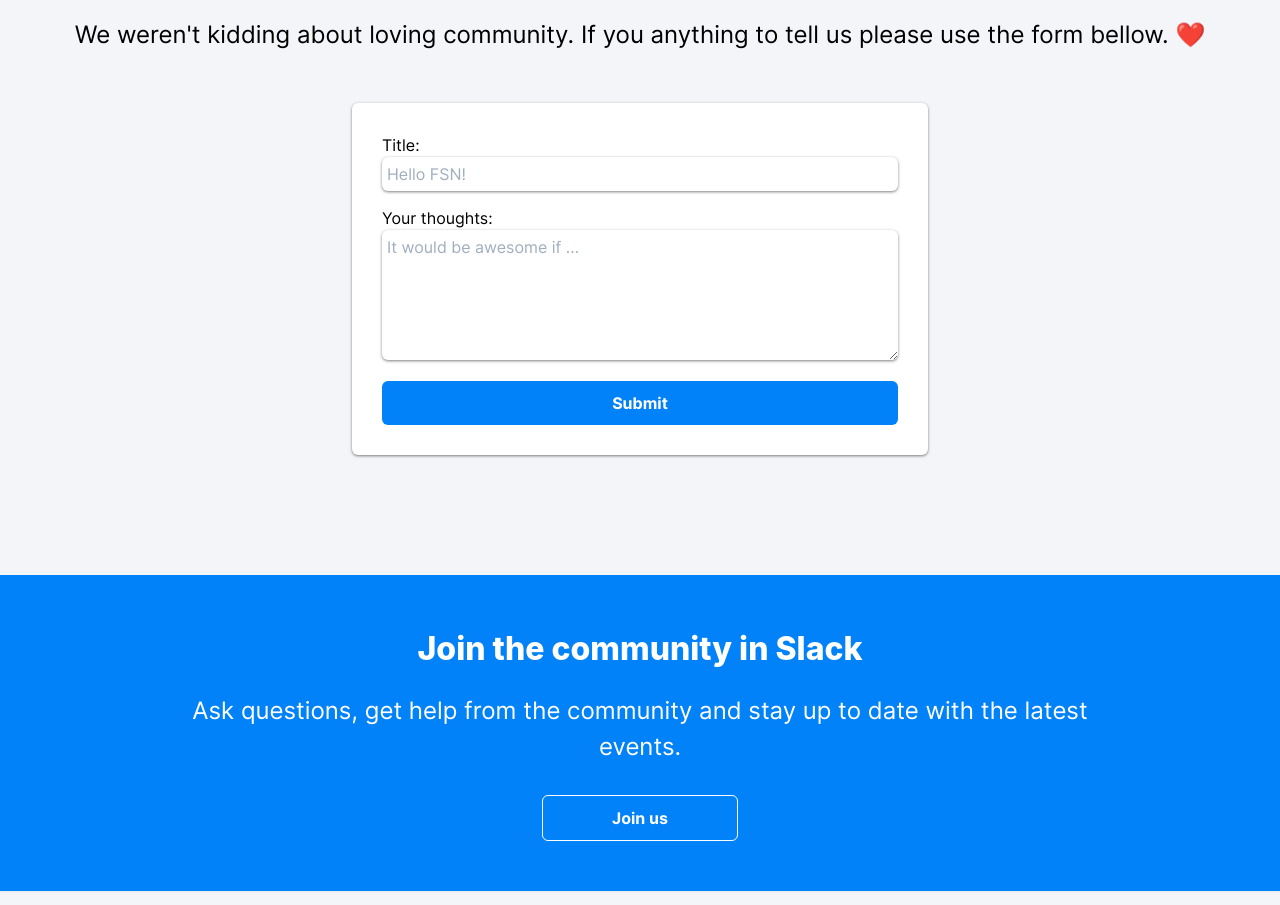
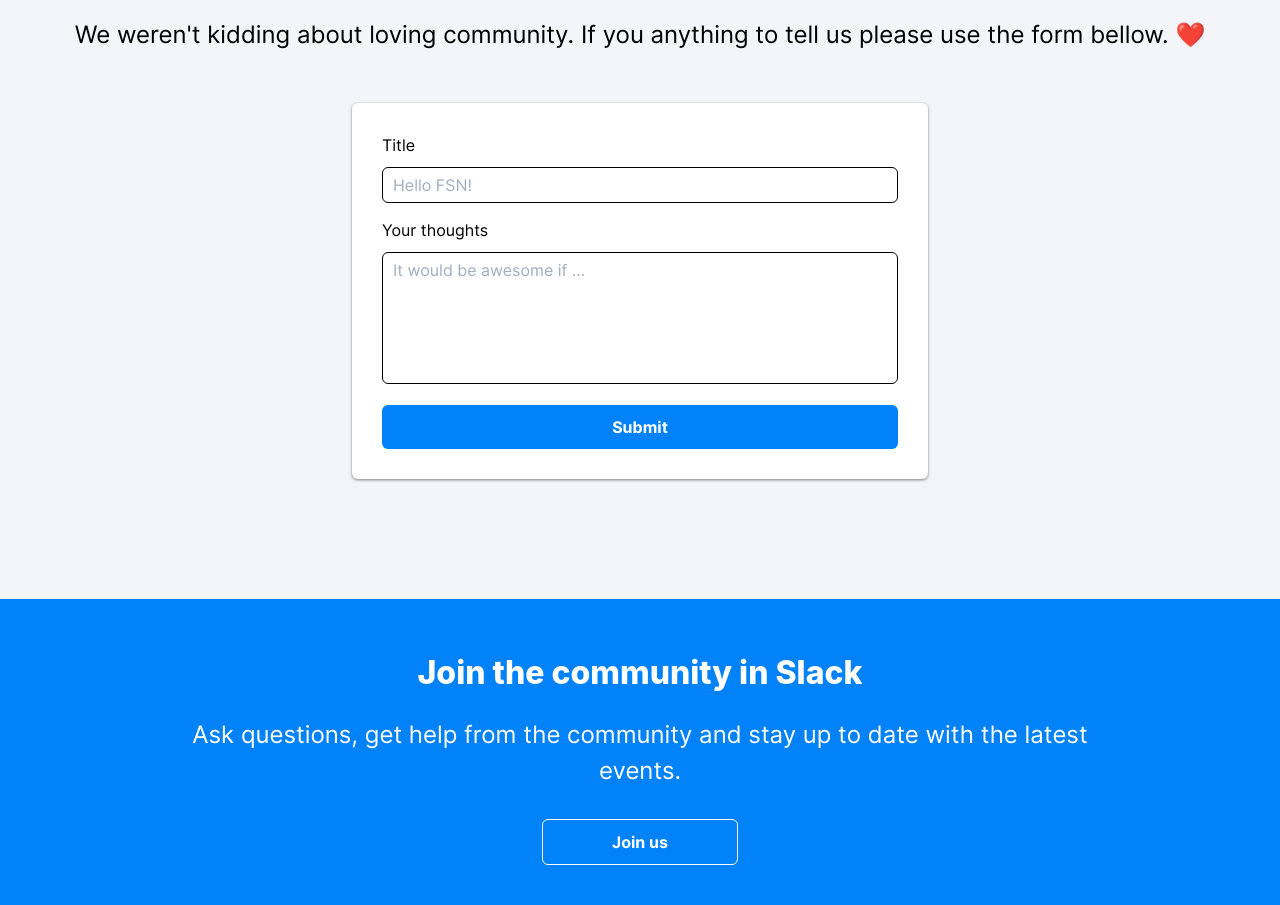
Before and after one commit to fullstacknights/website, a Gatsby site: page / in a window 1280 px wide. Shown: the part 2820-3725 px from the top of the page. Built offline with nearby package versions, Linux system fonts and the light colour scheme; Gatsby itself is replaced by a stand-in of ours; a web font is replaced by a local one.

Commit message:
Moved form styles into global.css - Added new style class feedback-form-inputs - Added new style class feeback-form-labels - Added default form input and label styles - Made suggested edits from https://github.com/fullstacknights/website/pull/44#pullrequestreview-337930647

```diff
--- a/src/components/feedback-form.js
+++ b/src/components/feedback-form.js
@@ -15,12 +15,12 @@ function FeedbackForm() {
     >
       <div>
         <input type="hidden" netlify-honeypot="bot-field"/>
-        <label htmlFor="title">Title:</label>
-        <input id="title" className="w-full p6 shadow rounded p-1 mb-3" placeholder="Hello FSN!" type="text" />
-        <label htmlFor="thoughts">Your thoughts:</label>
+        <label htmlFor="title" className="feedback-form-labels">Title</label>
+        <input id="title" className="feedback-form-inputs" placeholder="Hello FSN!" type="text" />
+        <label htmlFor="thoughts" className="feedback-form-labels">Your thoughts</label>
         <textarea
           id="thoughts"
-          className="w-full p6 shadow rounded p-1 mb-3"
+          className="feedback-form-inputs"
           placeholder="It would be awesome if ..."
           rows="5"
           type="text"
--- a/src/styles/global.css
+++ b/src/styles/global.css
@@ -105,3 +105,21 @@ svg {
   width: 100%;
   transition: width 0.3s;
 }
+
+/* Default form styles */
+form input, textarea {
+  @apply border px-2 py-1 mb-3 w-full rounded;
+}
+form label {
+  @apply mb-2;
+  display: inline-block;
+}
+
+/* Feedback form overrides */
+.feedback-form-inputs {
+  border-width: 1px;
+  resize: none;
+}
+.feedback-form-labels {
+  @apply font-medium;
+}
```
